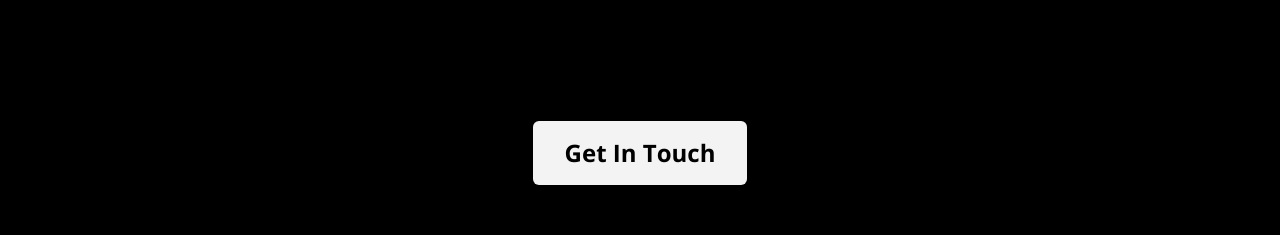
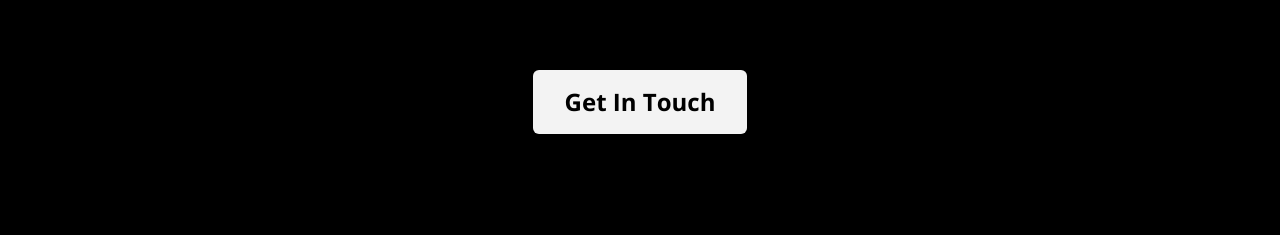
Before and after one commit to nSedrickm/nsedrickm.com, a Next.js app: page /about in a window 1280 px wide. Shown: the part 2997-3232 px from the top of the page. Built offline with nearby package versions, Linux system fonts and the light colour scheme.

Commit message:
update: fix technologies overflow on flex

```diff
--- a/src/app/about/components/awards.tsx
+++ b/src/app/about/components/awards.tsx
@@ -21,7 +21,7 @@ export const Awards: NextPage = () => {
       layout
       key="awards"
       {...sectionAnimation}
-      className="p-6 mx-auto my-20 prose max-w-full lg:max-w-[85%] scroll-mt-20 md:scroll-mt-5 md:text-center prose-invert lg:post-lg min-h-screen"
+      className="p-6 mx-auto my-20 lg:mb-80 prose max-w-full lg:max-w-[85%] scroll-mt-20 md:scroll-mt-5 md:text-center prose-invert lg:post-lg "
     >
       <motion.h2
         variants={variants}
--- a/src/app/about/components/technologies.tsx
+++ b/src/app/about/components/technologies.tsx
@@ -60,7 +60,7 @@ export const Technologies = () => {
   return (
     <motion.section
       {...sectionAnimation}
-      className="p-6 mx-auto my-20 prose max-w-full lg:max-w-[85%] scroll-mt-20 md:scroll-mt-5 md:text-center prose-invert md:prose-lg min-h-screen"
+      className="p-6 mx-auto my-20 prose max-w-full lg:max-w-[85%] scroll-mt-20 md:scroll-mt-5 md:text-center prose-invert md:prose-lg"
     >
       <motion.h2
         variants={variants}
--- a/src/app/about/page.tsx
+++ b/src/app/about/page.tsx
@@ -74,7 +74,7 @@ const About = () => {
 
       <Technologies />
 
-      <div className="flex justify-center my-20">
+      <div className="flex justify-center mt-20 mb-40">
         <Link
           href="/contact"
           className="px-8 py-4 text-2xl font-bold text-black no-underline transition duration-300 ease-in-out delay-150 bg-white rounded-md hover:animate-none animate-pulse hover:-translate-y-1 hover:scale-110"
```
